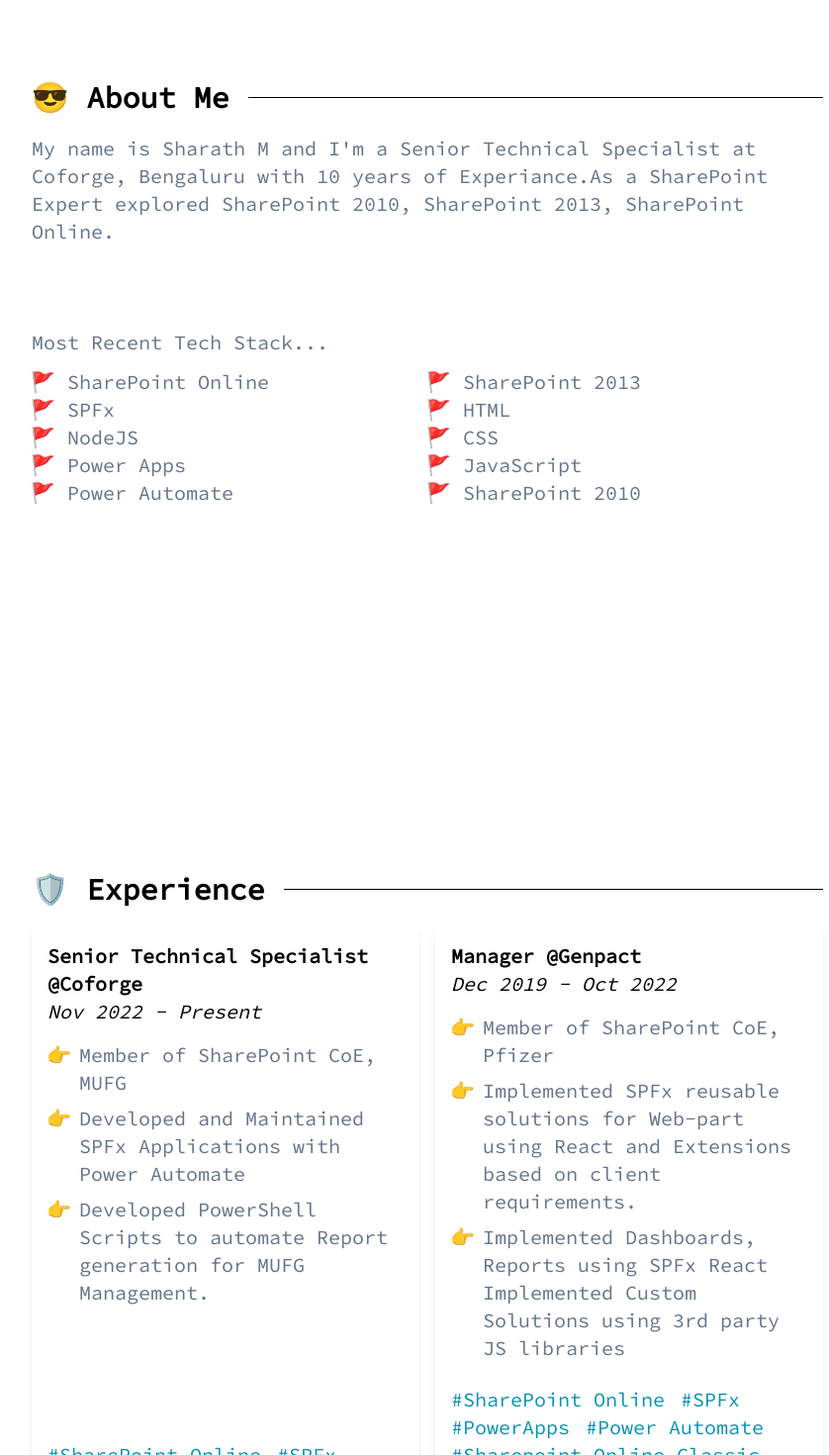
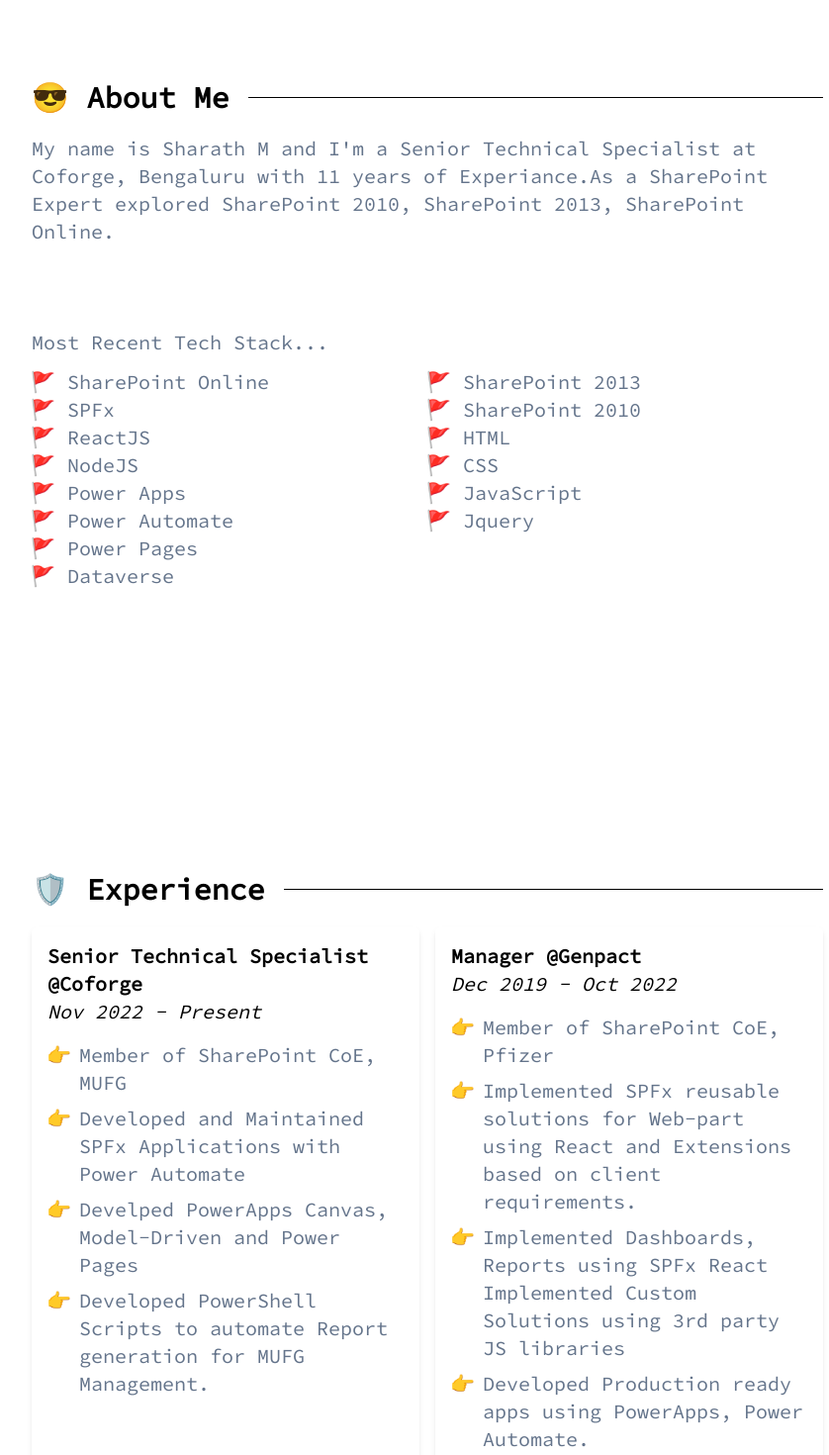
Before and after one commit to SharathNaik/sp_portfolio, a Vue app: page / in a window 1280 px wide. Shown: the part 900-2370 px from the top of the page at 99% size, without its empty margins (208-1046 px from the left). Built offline with nearby package versions, Linux system fonts and the light colour scheme.

Commit message:
Interim update release.

```diff
--- a/src/portfolio.js
+++ b/src/portfolio.js
@@ -23,7 +23,7 @@
 const greeting = {
     intro: "Hello 👋, my name is",
     name: "Sharath M",
-    message: "I'm a SharePoint Solution Architect with 10 years of experiance.",
+    message: "I'm a SharePoint Solution Architect with 11 years of experiance.",
     basedLocation: "Bengaluru, IN",
     resumeLink: "https://drive.google.com/file/d/1wJAYaw2d3i0sPILqqqjFlHY30j95AC66/view?usp=sharing", // recommended: google drive file share link (change to "anyone on the internet can view")
     logo: {
@@ -45,20 +45,24 @@
 // --- 😎 About Section ---
 const about = {
     autobiography: [
-        "My name is Sharath M and I'm a Senior Technical Specialist at Coforge, Bengaluru with 10 years of Experiance.As a SharePoint Expert explored SharePoint 2010, SharePoint 2013, SharePoint Online.",
+        "My name is Sharath M and I'm a Senior Technical Specialist at Coforge, Bengaluru with 11 years of Experiance.As a SharePoint Expert explored SharePoint 2010, SharePoint 2013, SharePoint Online.",
         ""
     ], // Separated items are paragraphs
     techStack: [
         "SharePoint Online",
         "SPFx",
+        "ReactJS",
         "NodeJS",
         "Power Apps",
         "Power Automate",
+        "Power Pages",
+        "Dataverse",
         "SharePoint 2013",
+        "SharePoint 2010",
         "HTML",
         "CSS",
         "JavaScript",
-        "SharePoint 2010",
+        "Jquery"
     ],
     photo1Link: "",//"images/portrait1.jpeg",
     photo2Link: "",//"images/portrait2.jpeg",
@@ -77,12 +81,14 @@
         bulletPoints: [
             "Member of SharePoint CoE, MUFG",
             "Developed and Maintained SPFx Applications with Power Automate",
+            "Develped PowerApps Canvas, Model-Driven and Power Pages",
             "Developed PowerShell Scripts to automate Report generation for MUFG Management."
         ],
         hashtags: [
             "SharePoint Online",
             "SPFx",
             "PowerApps",
+            "Dataverse",
             "Power Automate",
             "PowerShell"
         ]
@@ -97,13 +103,15 @@
         bulletPoints: [
             "Member of SharePoint CoE, Pfizer",
             "Implemented SPFx reusable solutions for Web-part using React and Extensions based on client requirements.",
-            "Implemented Dashboards, Reports using SPFx React Implemented Custom Solutions using 3rd party JS libraries"
+            "Implemented Dashboards, Reports using SPFx React Implemented Custom Solutions using 3rd party JS libraries",
+            "Developed Production ready apps using PowerApps, Power Automate."
         ],
         hashtags: [
             "SharePoint Online",
             "SPFx",
             "PowerApps",
             "Power Automate",
+            "Dataverse",
             "Sharepoint Online Classic Sites",
             "HTML",
             "CSS",
@@ -120,7 +128,8 @@
         bulletPoints: [
             "Member of SharePoint CoE, StoraEnso",
             "Implemented SPFx web part to meet reusability of the component and explored on Termstore, UserProfifile, Search Queries, Pagination and DOM Manipulation.",
-            "Implemented the MS Graph API to get information from the OneDrive."
+            "Implemented the MS Graph API to get information from the OneDrive.",
+            "Explored PowerApps Applications to cater business needs."
         ],
         hashtags: [
             "SharePoint Online",
@@ -179,18 +188,6 @@
 // --- 🛡️ Achieve Section ---
 const achievements = [
     {
-        type: "Certification",
-        title: "Microsoft Certified: Power Platform Fundamentals",
-        examCode: "PL 900",
-        issuedBy: "Microsoft",
-        issueDate: "June 2021",
-        credentialLink: "https://www.credly.com/badges/f6261a18-6231-4a1a-9e85-6ba58060c215?source=linked_in_profile",
-        hashtags: [
-            "Powerapps",
-            "Power Automate"
-        ]
-    },
-    {
         type: "Applied Skills",
         title: "Create and manage model-driven apps with Power Apps and Dataverse",
         examCode: "",
@@ -228,6 +225,31 @@
     },
     {
         type: "Certificate",
+        title: "Lean Six Sigma Green Belt",
+        examCode: "",
+        issuedBy: "Genpact",
+        issueDate: "August 2021",
+        credentialLink: "",
+        hashtags: [
+            "Kaizen",
+            "Improve Existing Process",
+            "1 FTE"
+        ]
+    },
+    {
+        type: "Certification",
+        title: "Microsoft Certified: Power Platform Fundamentals",
+        examCode: "PL 900",
+        issuedBy: "Microsoft",
+        issueDate: "June 2021",
+        credentialLink: "https://www.credly.com/badges/f6261a18-6231-4a1a-9e85-6ba58060c215?source=linked_in_profile",
+        hashtags: [
+            "Powerapps",
+            "Power Automate"
+        ]
+    },
+    {
+        type: "Certificate",
         title: "Lean Six Sigma Yellow Belt",
         examCode: "",
         issuedBy: "Genpact",
@@ -241,16 +263,14 @@
         ]
     },
     {
-        type: "Certificate",
-        title: "Lean Six Sigma Green Belt",
+        type: "Certification",
+        title: "Microsoft Certified Professional",
         examCode: "",
-        issuedBy: "Genpact",
-        issueDate: "August 2021",
+        issuedBy: "Microsoft",
+        issueDate: "April 2013",
         credentialLink: "",
         hashtags: [
-            "Kaizen",
-            "Improve Existing Process",
-            "1 FTE"
+            "MS 70-480"
         ]
     },
     {
@@ -265,17 +285,6 @@
             "JavaScript",
             "CSS"
         ]
-    },
-    {
-        type: "Certification",
-        title: "Microsoft Certified Professional",
-        examCode: "",
-        issuedBy: "Microsoft",
-        issueDate: "April 2013",
-        credentialLink: "",
-        hashtags: [
-            "MS 70-480"
-        ]
     }
 ]
 
@@ -288,7 +297,7 @@
         client: "MGS, MUFG",
         clientLink: "https://www.bk.mufg.jp/global/",
         description: "MUFG Bank in Asia Pacific, one of Japan's leading financial companies. As part of MGS, i was involved in Solution Development on SharePoint front. i've extensively used SPFx to develop and maintain applications built to cater regional document management system. Delivered PoC's related to Product Catelogue using Power Platform. Generated Reports on Regional Document Management System beased on criteria defined by business using PowerShell.",
-        techStack: "SPFx, Power Automate, PowerShell, PowerApps",
+        techStack: "SPFx, Power Automate, PowerShell, PowerApps, Power Pages, Dataverse",
         alignLeft: false
     },
     {
--- a/src/views/AboutView.vue
+++ b/src/views/AboutView.vue
@@ -9,7 +9,7 @@
                 <p v-for="paragraph in content.autobiography">{{ paragraph }}<br/><br/></p>
                 <div>
                     <p class="pb-3">Most Recent Tech Stack...</p>
-                    <ul class="flow flow-col list-['\1F6A9'] pl-6 sm:grid sm:grid-rows-5 sm:grid-flow-col">
+                    <ul class="flow flow-col list-['\1F6A9'] pl-6 sm:grid sm:grid-rows-8 sm:grid-flow-col">
                         <li v-for="tech in content.techStack" class="pl-3">{{ tech }}</li>
                     </ul>
                 </div>
```
